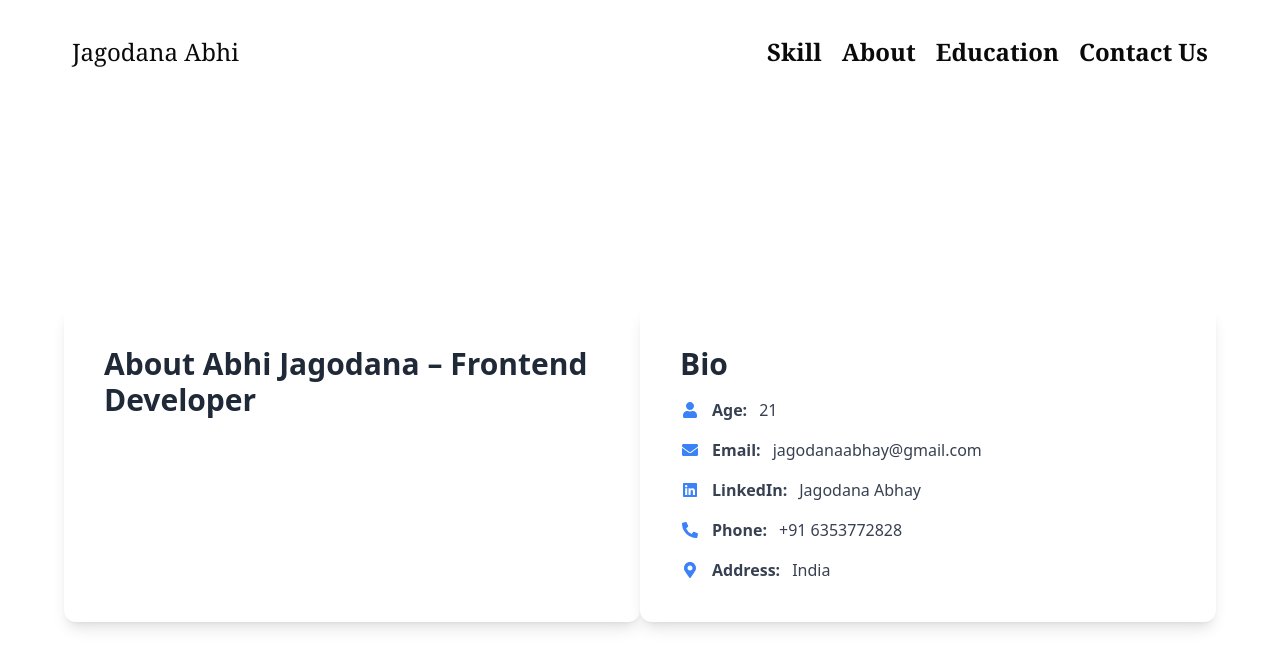
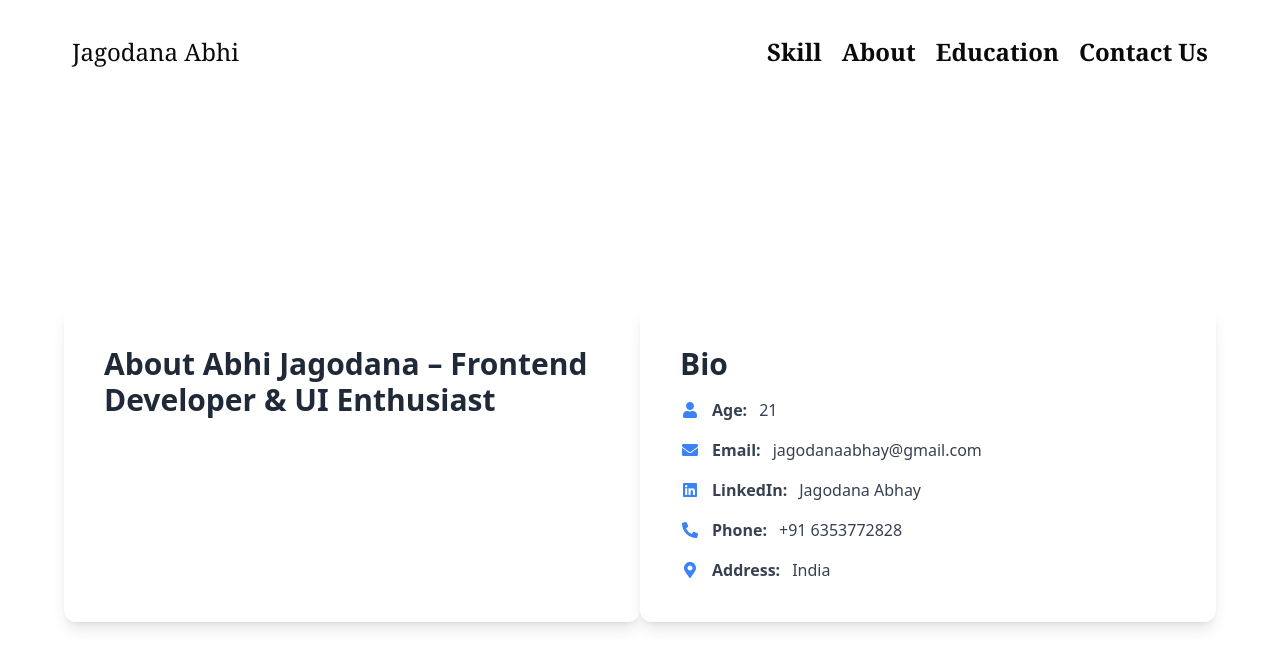
Before and after one commit to Abhayjagodana/Profile, a React (Vite) app: page /About in a window 1280 px wide. Shown: the top 668 px of the page. Built offline with nearby package versions, Linux system fonts and the light colour scheme.

Commit message:
first commit

```diff
--- a/src/Pages/About.tsx
+++ b/src/Pages/About.tsx
@@ -10,8 +10,9 @@ function About() {
         {/* About Box */}
         <div className="bg-white shadow-lg rounded-xl p-6 md:p-10">
           <h1 className="text-2xl sm:text-3xl font-bold mb-4 text-gray-800">
-  About Abhi Jagodana – Frontend Developer
+  About Abhi Jagodana – Frontend Developer & UI Enthusiast
 </h1>
+
 
         </div>
 
```
